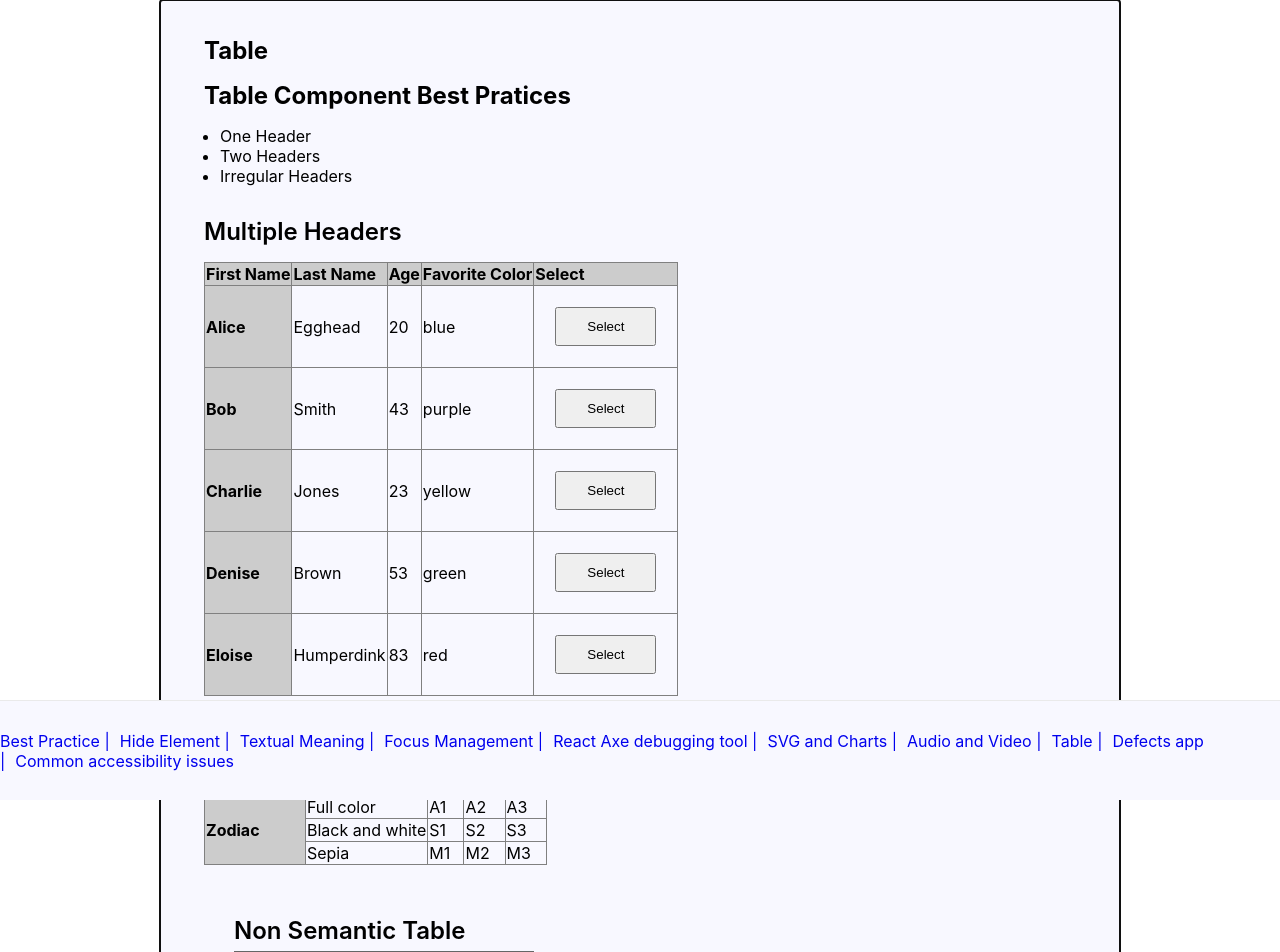
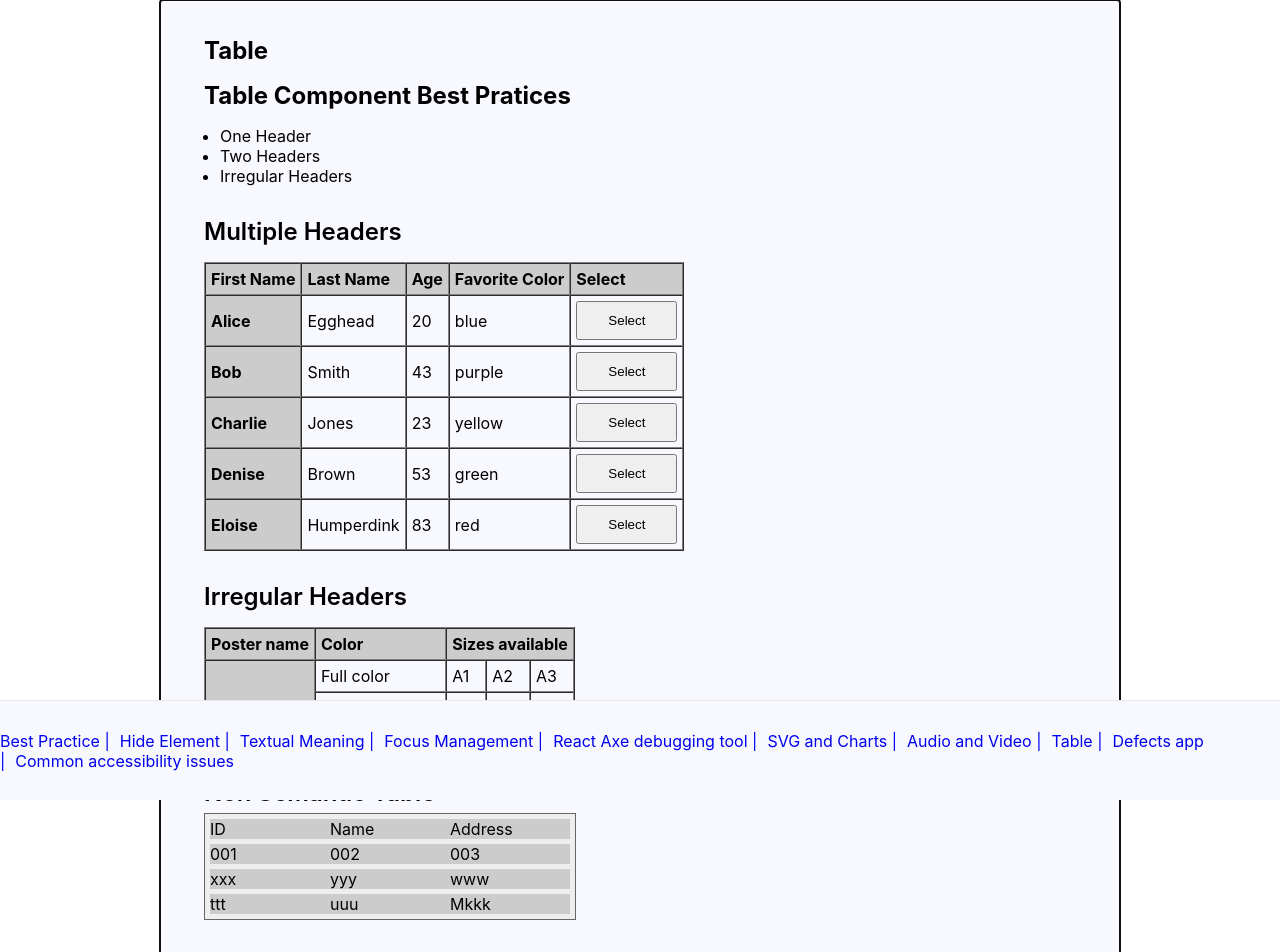
Before and after one commit to ritugupta64/spa-with-next.js, a Next.js app: page /table in a window 1280 px wide. Shown: the top 952 px of the page. Built offline with nearby package versions, Linux system fonts and the light colour scheme.

Commit message:
ritu-code-changes-defect-app-changes

```diff
--- a/components/TableComponent/TableComponent.css
+++ b/components/TableComponent/TableComponent.css
@@ -5,7 +5,7 @@ h1 {
 table {
     width: auto;
     margin-bottom: 1rem;
-    border-collapse: collapse;
+    border-collapse: separate;
     border-spacing: 0;
     margin-left: 1.5rem;
 }
@@ -16,7 +16,13 @@ table caption {
     font-weight: 600;
     padding: 10px 0;
 }
+table th, table td{
+    padding: 5px;
+}
 table th {
     text-align: left;
     background-color: #ccc;
 }
+table button {
+    margin: 0;
+}
--- a/components/TableComponent/TableComponent.jsx
+++ b/components/TableComponent/TableComponent.jsx
@@ -27,8 +27,8 @@ function TableComponent(){
               <th scope="row">Alice</th>
               <td>Egghead</td>
               {/* role="row" must have children of cells and role="cell" is cell within the row */}
-              <td role="row">20</td>
-              <td role="row">blue</td>
+              <td>20</td>
+              <td>blue</td>
               <td>
                 <button id="select_1a" aria-label="Select Alice">Select</button>
               </td>
@@ -73,7 +73,7 @@ function TableComponent(){
         </table>
 
         <table class="table2" id="table2" border="1">
-          <caption>Ireegular Headers</caption>
+          <caption>Irregular Headers</caption>
           <thead>
             <tr>
               <th scope="col">Poster name</th>
--- a/components/TableComponentDiv/TableComponentDiv.css
+++ b/components/TableComponentDiv/TableComponentDiv.css
@@ -16,7 +16,7 @@
     border:1px solid  #666666;
     border-spacing:5px;
     margin-left: 1.5rem;
-
+    margin-bottom: 8rem;
 }
 
 .divRow
--- a/components/TableComponentDiv/TableComponentDiv.jsx
+++ b/components/TableComponentDiv/TableComponentDiv.jsx
@@ -8,8 +8,8 @@ function TableComponentDiv() {
             <form id="form1">
                 <p>Non Semantic Table</p>
                 <div class="divTable">
-                    <div class="headRow" role="row">
-                        <div class="divCell" role="cell" >ID</div>
+                    <div class="headRow">
+                        <div class="divCell">ID</div>
                         <div  class="divCell">Name</div>
                         <div  class="divCell">Address</div>
                     </div>
--- a/styles/style.css
+++ b/styles/style.css
@@ -285,7 +285,7 @@ a.skip-main:focus, a.skip-main:active {
   font-size:1.2em;
   z-index:999;
 }
-form{
+form#defects-form{
   width:30vw;
   padding:30px
 }
```
Also changed, not shown: components/defects/index.js (+25 -25 lines).
